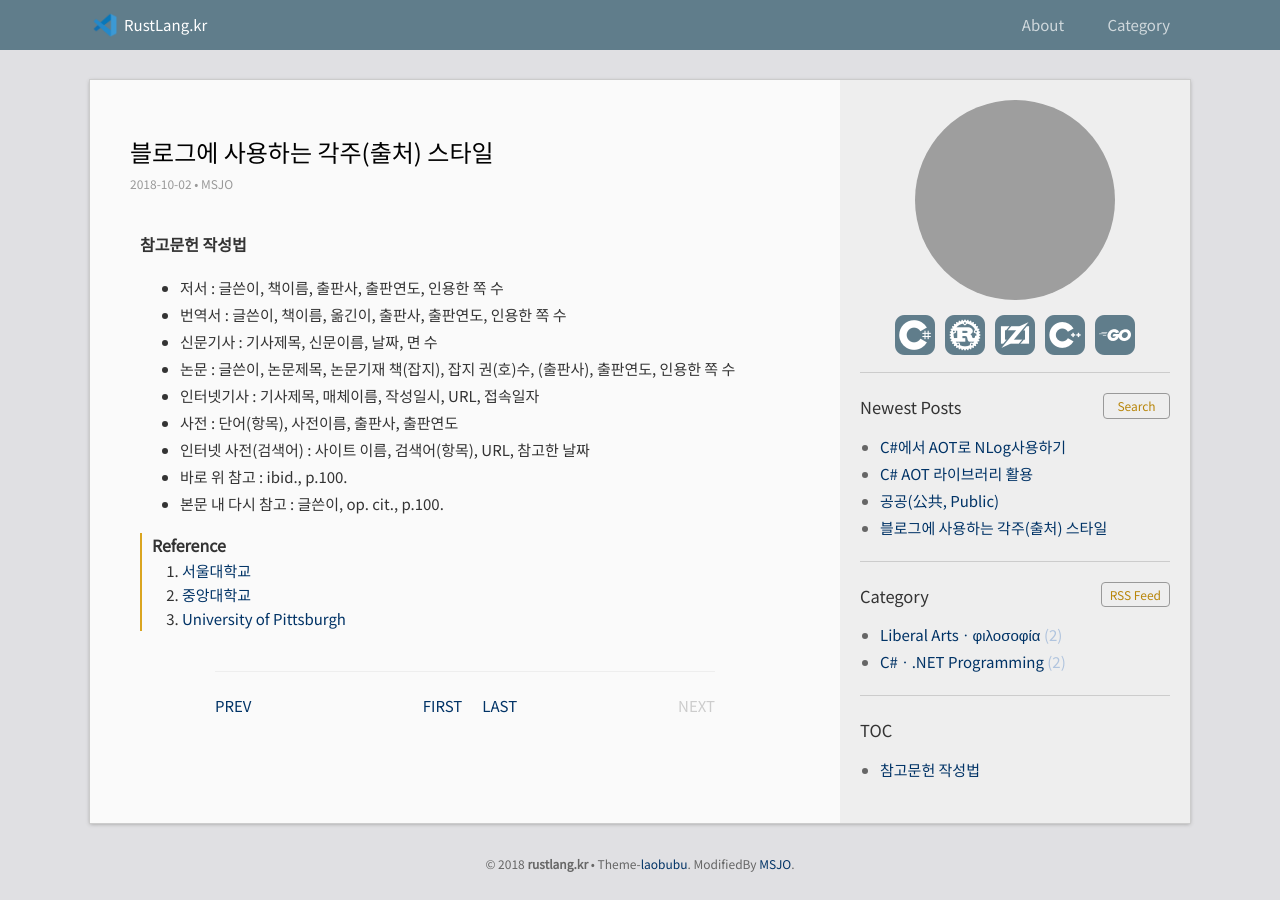
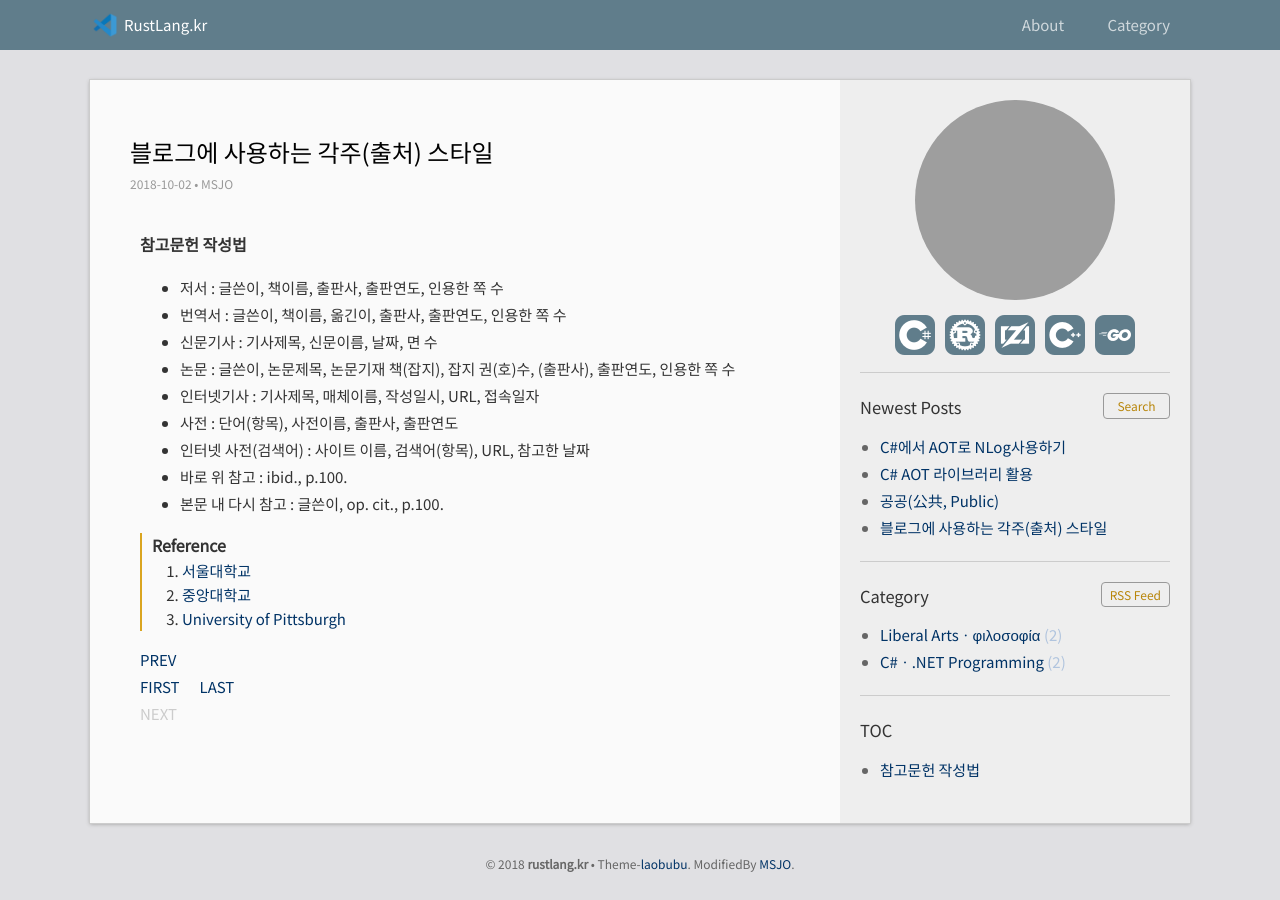
Before and after one commit to DebugJO/rustlang, a Jekyll site: the page built from _posts/2018-10-02-1.md, in a window 1280 px wide. Built offline with Jekyll 4.4.1, drawn with Linux system fonts in a browser that asks for light colours; grey boxes are pictures that could not be loaded.

Commit message:
Update post.html

```diff
--- a/_layouts/post.html
+++ b/_layouts/post.html
@@ -15,7 +15,8 @@ layout: default
 
   {% include comment.html %}
 
-<div class="pagination" style="display: flex; justify-content: space-between; align-items: center; margin: 40px auto 0; border-top: 1px solid #eee; padding-top: 20px; max-width: 500px; width: 95%;">
+<!-- <div class="pagination" style="display: flex; justify-content: space-between; align-items: center; margin: 40px auto 0; border-top: 1px solid #eee; padding-top: 20px; max-width: 500px; width: 95%;"> -->
+<div class="pagination">
   {% if page.next %}
     <a href="{{ page.next.url | relative_url }}" class="next" style="min-width: 60px; text-align: left;">PREV</a>
   {% else %}
```
